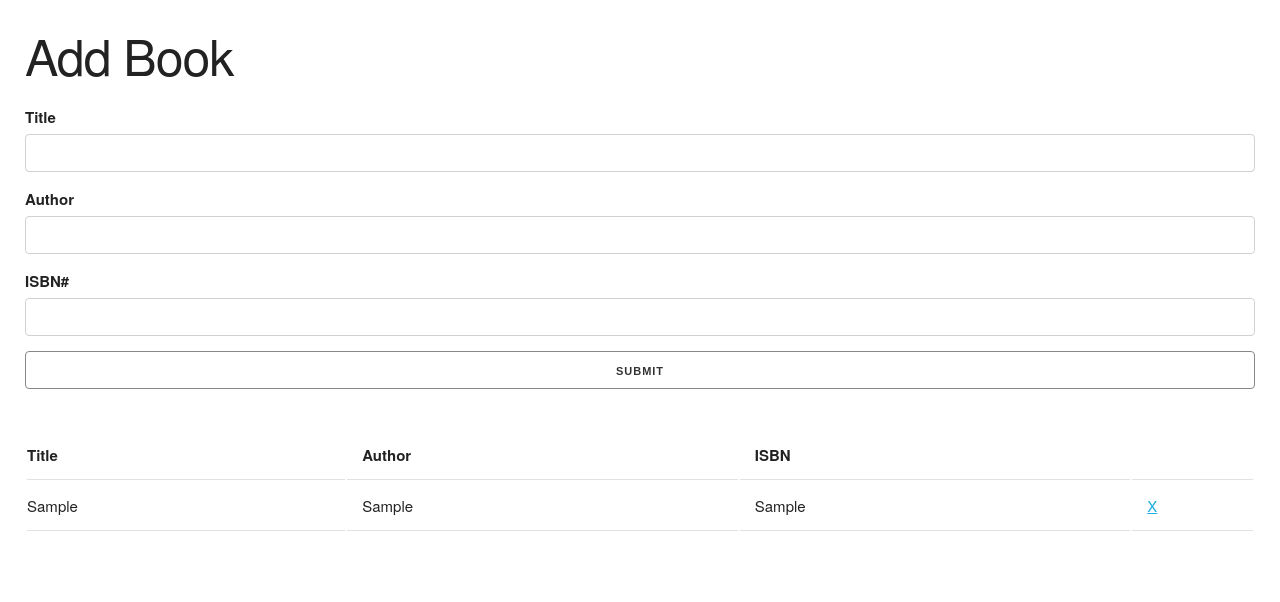
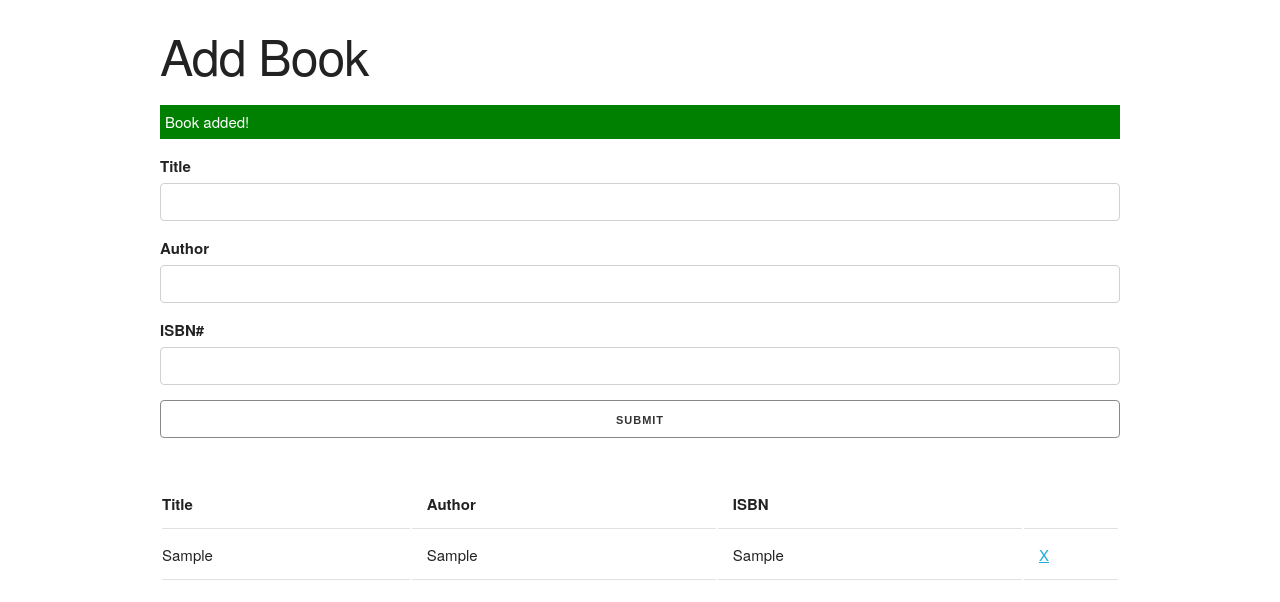
Before and after one commit to cluster7/Book, a plain HTML site: page index.html in a window 1280 px wide. Both pictures are taken after typing "Sample", "Sample", "Sample" into the empty fields and a click on the input "Submit". Drawn offline with nearby package versions, Linux system fonts and the light colour scheme.

Commit message:
alerts added

```diff
--- a/app.js
+++ b/app.js
@@ -22,6 +22,26 @@ UI.prototype.addBookToList = function(book){
 
  list.appendChild(row);
 }
+//Show Alert
+UI.prototype.showAlert = function(message, className){
+ //Create Elemnt
+    const div = document.createElement('div');
+//Add classes
+    div.className = `alert ${className}`;
+    //Add text
+    div.appendChild(document.createTextNode(message));
+//Get parent
+    const container = document.querySelector('.container');
+    const form = document.querySelector('#book-form');
+//Insert alert
+    container.insertBefore(div, form);
+
+//Timeout after 3 sec
+setTimeout(function(){
+    document.querySelector('.alert').remove();
+}, 3000);
+}
+
 
 //Clear
 UI.prototype.clearFields = function(){
@@ -44,12 +64,21 @@ const book = new Book(title, author, isbn);
 //Instantiate UI
 const ui = new UI();
 
+//Validate
+if(title === '' || author === '' || isbn === ''){
+  //Error alert
+  ui.showAlert('Please fill in all fields', 'error');
+} else {
+//UI Add book to list
+ ui.addBookToList(book);
 
-//UI Add book to list
-ui.addBookToList(book);
+ //Show success
+ ui.showAlert('Book added!', 'success');
 
 //Clear fields
-ui.clearFields();
+ ui.clearFields();
+
+}
 
     e.preventDefault();
 });
--- a/index.html
+++ b/index.html
@@ -25,7 +25,7 @@
     <title>book List</title>
 </head>
 <body>
-    <div class="contianer">
+    <div class="container">
         <h1>Add Book</h1>
         <form id="book-form">
             <div>
```
